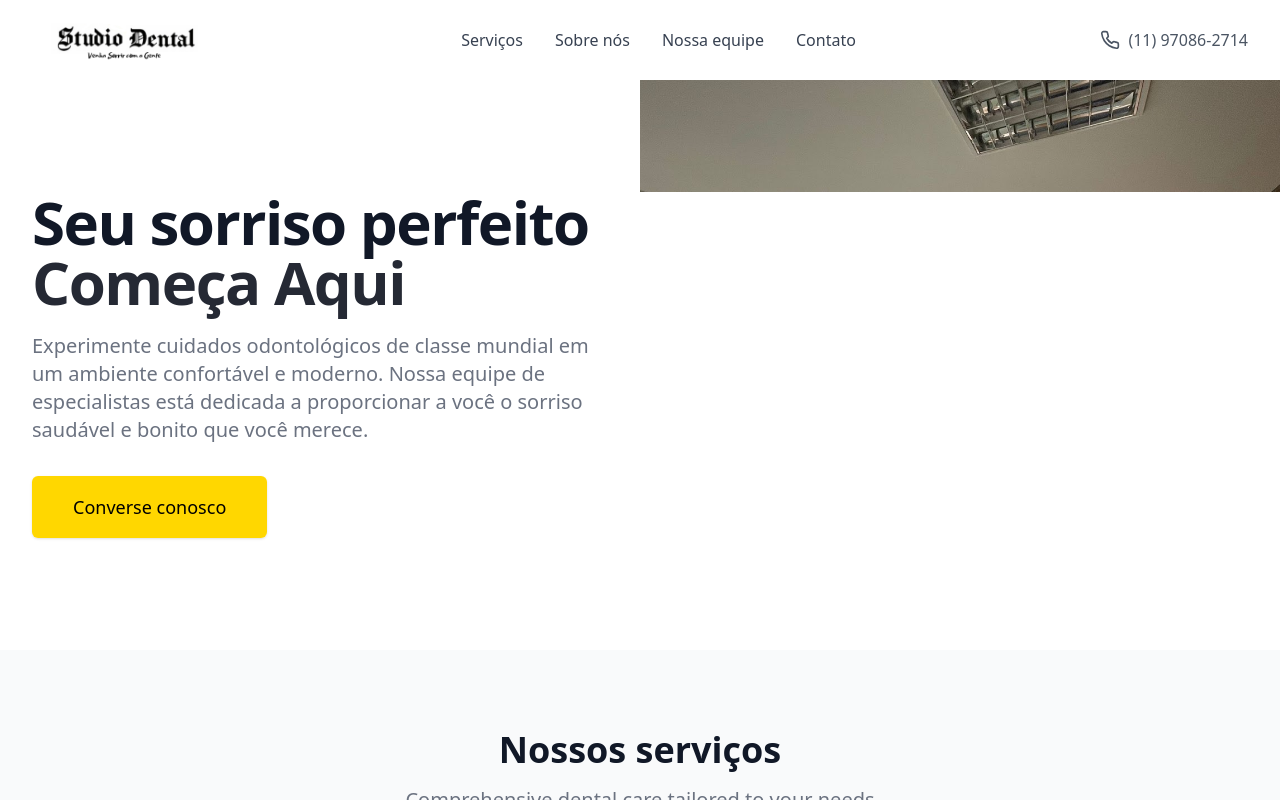
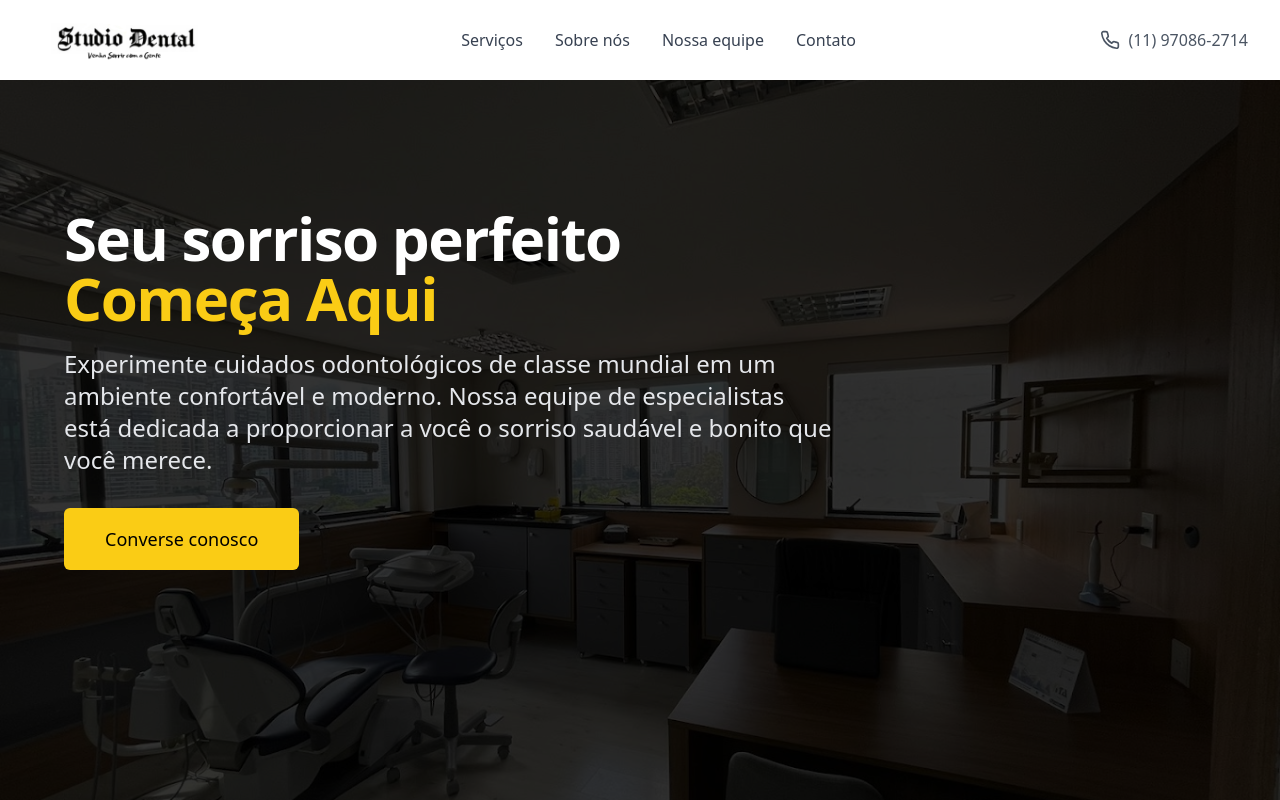
Before and after one commit to DiegoSILV4/Studio-Dental-, a React (Vite) app: page / in a window 1280 px wide. Shown: the top 800 px of the page. Built offline with nearby package versions, Linux system fonts and the light colour scheme.

Commit message:
ajustei a img

```diff
--- a/src/components/Hero.tsx
+++ b/src/components/Hero.tsx
@@ -1,44 +1,33 @@
 import React from 'react';
-import { Calendar } from 'lucide-react';
 import imgcon from '../assets/2024-02-23.jpg';
 
 export function Hero() {
   return (
-    <div className="relative bg-white overflow-hidden">
-      <div className="max-w-7xl mx-auto">
-        <div className="relative z-10 pb-8 bg-white sm:pb-16 md:pb-20 lg:pb-28 lg:w-full">
-          <main className="mt-10 mx-auto max-w-7xl px-4 sm:mt-12 sm:px-6 md:mt-16 lg:mt-20 lg:px-8 xl:mt-28">
-            <div className="sm:text-center lg:text-left">
-              <h1 className="text-4xl tracking-tight font-extrabold text-gray-900 sm:text-5xl md:text-6xl">
-                <span className="block">Seu sorriso perfeito</span>
-                <span className="block text-[#252934]">Começa Aqui</span>
-              </h1>
-              <p className="mt-3 text-base text-gray-500 sm:mt-5 sm:text-lg sm:max-w-xl sm:mx-auto md:mt-5 md:text-xl lg:mx-0">
-              Experimente cuidados odontológicos de classe mundial em um ambiente confortável e moderno. Nossa equipe de especialistas está dedicada a proporcionar a você o sorriso saudável e bonito que você merece.
-              </p>
-              <div className="mt-5 sm:mt-8 sm:flex sm:justify-center lg:justify-start">
-                <div className="rounded-md shadow">
+    <div
+      className="relative h-screen bg-cover bg-center"
+      style={{ backgroundImage: `url(${imgcon})` }}
+    >
+      {/* Overlay mais escuro para destaque */}
+      <div className="absolute inset-0 bg-black bg-opacity-80"></div>
 
-                <button
-  className="w-full flex items-center justify-center px-8 py-3 border border-transparent text-base font-medium rounded-md text-black bg-[#FFD700] hover:bg-[#FFC300] md:py-4 md:text-lg md:px-10"
->
-  <a href="https://w.app/StudioDentall">Converse conosco</a>
-</button>
-
-
-
-                </div>
-              </div>
-            </div>
-          </main>
+      {/* Conteúdo sobreposto */}
+      <div className="relative z-10 flex items-start justify-start h-full px-4 sm:px-6 lg:px-16 pt-20 sm:pt-28 lg:pt-32">
+        <div className="max-w-3xl">
+          <h1 className="text-4xl tracking-tight font-extrabold text-white sm:text-5xl md:text-6xl">
+            <span className="block">Seu sorriso perfeito</span>
+            <span className="block text-yellow-400">Começa Aqui</span>
+          </h1>
+          <p className="mt-3 text-lg text-gray-200 sm:mt-5 sm:text-xl md:mt-5 md:text-2xl">
+            Experimente cuidados odontológicos de classe mundial em um ambiente
+            confortável e moderno. Nossa equipe de especialistas está dedicada a
+            proporcionar a você o sorriso saudável e bonito que você merece.
+          </p>
+          <div className="mt-5 sm:mt-8">
+            <button className="w-full sm:w-auto flex items-center justify-center px-8 py-3 border border-transparent text-base font-medium rounded-md text-black bg-yellow-400 hover:bg-yellow-500 md:py-4 md:text-lg md:px-10">
+              <a href="https://w.app/StudioDentall">Converse conosco</a>
+            </button>
+          </div>
         </div>
-      </div>
-      <div className="lg:absolute lg:inset-y-0 lg:right-0 lg:w-1/2">
-        <img
-          className="h-56 full object-cover sm:h-102 md:h-96 lg:w-full lg:h-full"
-          src={imgcon}
-          alt="Modern dental clinic"
-        />
       </div>
     </div>
   );
```
